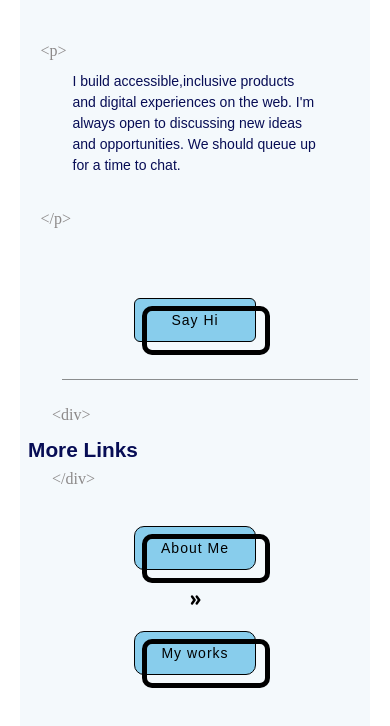
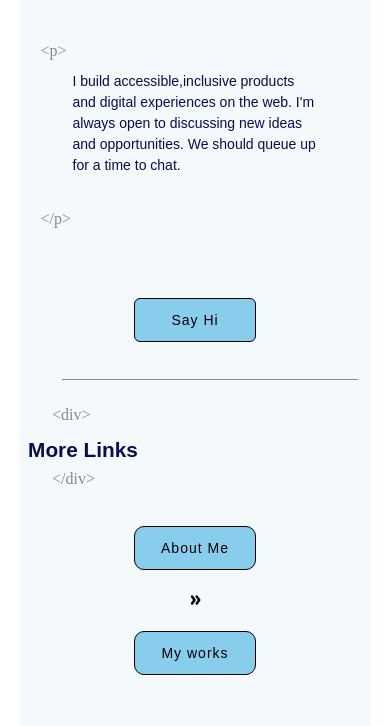
Before and after one commit to SoorajM143/personalwebsite-v2, a React (Create React App) app: page / in a window 390 px wide. Shown: the part 1083-1809 px from the top of the page. Built offline with nearby package versions, Linux system fonts and the light colour scheme; a web font is replaced by a local one.

Commit message:
main changes

```diff
--- a/src/styles/Main.css
+++ b/src/styles/Main.css
@@ -423,4 +423,7 @@
     left: 12rem !important;
     bottom: 0.7rem !important;
   }
+  .button-52::after {
+    display: none !important;
+  }
 }/*# sourceMappingURL=Main.css.map */
--- a/src/styles/Main.scss
+++ b/src/styles/Main.scss
@@ -400,4 +400,8 @@
     bottom: 0.7rem !important;
   }
 
+  .button-52::after {
+    display: none !important;
+  }
+
 }
```
Also changed, not shown: 1 other file (tests, documents, lock files or other folders).
